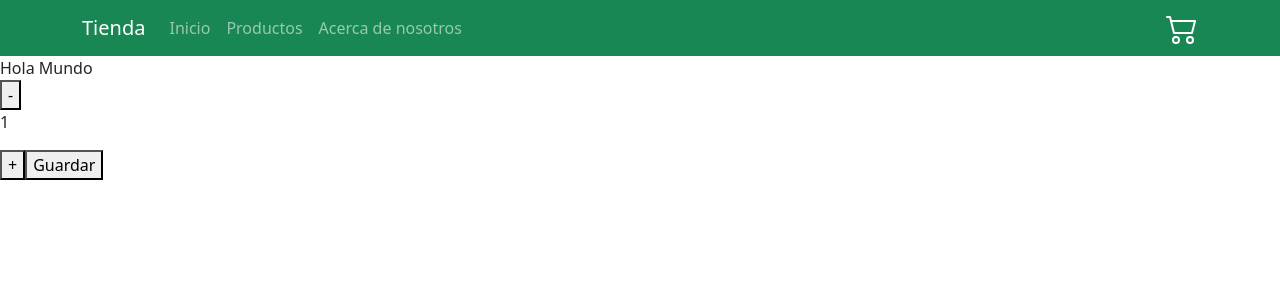
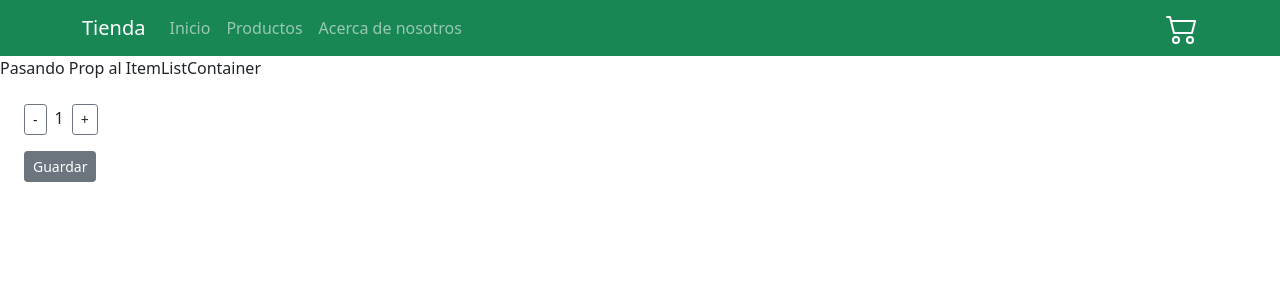
Before and after one commit to sebastianceleiro/tiendacoder2022, a React (Create React App) app: page / in a window 1280 px wide. Shown: the top 300 px of the page. Built offline with nearby package versions, Linux system fonts and the light colour scheme.

Commit message:
desafio contador boton

```diff
--- a/src/App.js
+++ b/src/App.js
@@ -7,7 +7,7 @@ function App() {
   return (
    <>
    <NavBar/>
-   <ItemListContainer greeting="Hola Mundo" />
+   <ItemListContainer greeting="Pasando Prop al ItemListContainer" />
 
   </>
   );
--- a/src/componentes/ItemCount.js
+++ b/src/componentes/ItemCount.js
@@ -1,4 +1,5 @@
 import react, {useState} from 'react' ;
+import { Button } from 'react-bootstrap';
 
 const ItemCount = ({stock,cantidadInicial}) => {
 
@@ -12,16 +13,17 @@ const restarCantidad = () => {
     (cantidad >= 2) ? setCantidad (parseInt(cantidad) - 1) : alert ("Al menos debe haber 1 producto") ;
 }
 
-const addOn = () => {
-    alert ("agregado al carrito")
+const onAdd = () => {
+    alert (`Se han agregado ${cantidad} producto/s al carrito`)
 }
     return  (
         <>
-            <div>
-                <button onClick={restarCantidad}>-</button>
-                <p>{cantidad}</p>
-                <button onClick={sumarCantidad}>+</button>
-                <button onClick={addOn}>Guardar</button>
+            <div className="m-3">
+                <Button className="m-2 border border-secondary " variant="inherit" size="sm" onClick={restarCantidad}>-</Button>
+                {cantidad}
+                <Button className="m-2 border border-secondary " variant="inherit" size="sm" onClick={sumarCantidad}>+</Button>
+                <br></br>
+                <Button className="m-2" variant="secondary" size="sm" onClick={onAdd}>Guardar</Button>
             </div>
 
         </> )} ;
```
